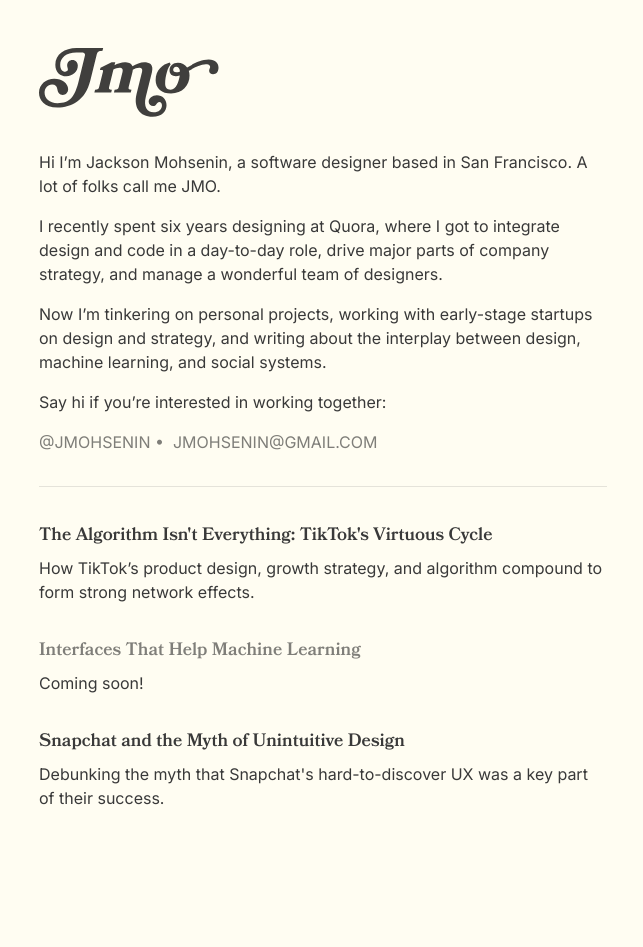
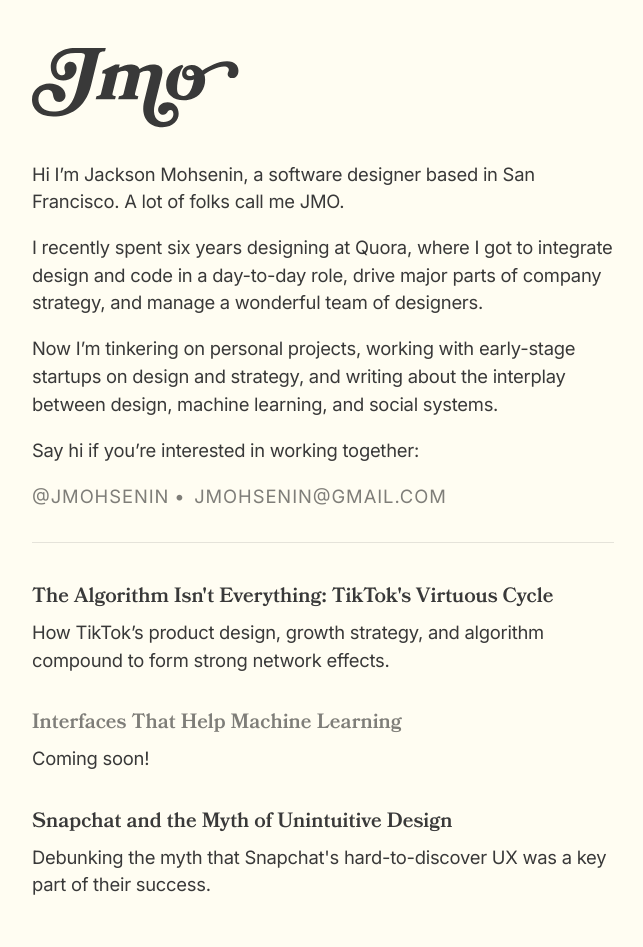
Before and after one commit to jmohsenin/jmohsenin.github.io, a Jekyll site: the page built from index.md, in a window 1280 px wide. Shown: the whole page, without its empty margins (317-960 px from the left). Built offline with Jekyll 4.4.1, drawn with Linux system fonts in a browser that asks for light colours; before the commit the page ends 900 px from its top, so only the background shows below that.

Commit message:
styling updates: dark mode, larger type on larger screeens, refined tpye

```diff
--- a/assets/css/main.css
+++ b/assets/css/main.css
@@ -23,6 +23,15 @@
     --spacing-xl: 64px;
 }
 
+@media (prefers-color-scheme: dark) {
+    :root {
+        --color-bg: #27261F;
+        --color-text-primary: #FFFDF2;
+        --color-text-secondary: #939188;
+        --color-border: #5D5C54;
+    }
+}
+
 /* Base Styles */
 /* ----------------------------------------------------- */
 
@@ -30,8 +39,18 @@ body {
     background: var(--color-bg);
     font-family: var(--font-sans);
     line-height: 1.5;
+    letter-spacing: -0.011em;
+    font-feature-settings: 'kern' 1, 'liga' 1, 'calt' 1;
     -webkit-font-smoothing: antialiased;
     color: var(--color-text-primary);
+    box-sizing: border-box;
+}
+
+@media only screen and (min-width: 630px) {
+    body {
+        font-size: 1.15em;
+        letter-spacing: -0.014em;
+    }
 }
 
 a {
@@ -52,6 +71,7 @@ img {
 
 h1, h2, h3 {
     font-family: var(--font-serif);
+    letter-spacing: 0em;
 }
 
 /* Nasty little hack to get type looking a little better on mobile Safari */
@@ -62,17 +82,18 @@ h1, h2, h3 {
 }
 
 h1 {
-    font-size: 2rem;
-    margin: var(--spacing-xl) 0 var(--spacing-m);
+    font-size: 2em;
+    margin: var(--spacing-l) 0 var(--spacing-m);
+    line-height: 1.3;
 }
 
 h2 {
-    font-size: 1.5rem;
+    font-size: 1.5em;
     margin: var(--spacing-l) 0 0;
 }
 
 h3 {
-    font-size: 1.125rem;
+    font-size: 1.125em;
     margin-bottom: var(--spacing-s);
 }
 
@@ -92,6 +113,7 @@ h3 {
 
 .text-transform--uppercase {
     text-transform: uppercase;
+    letter-spacing: 0.05em;
 }
 
 .display-inline--block {
@@ -108,12 +130,12 @@ h3 {
 .container {
     margin: 0 auto;
     box-sizing: border-box;
-    padding: var(--spacing-m);
+    padding: var(--spacing-m) calc(var(--spacing-m) + var(--spacing-s));
 }
 
-@media only screen and (min-width: 600px) {
+@media only screen and (min-width: 630px) {
     .container {
-        width: 600px;
+        width: 630px;
     }
 }
 
@@ -129,9 +151,9 @@ h3 {
 
 .logo {
     display: block;
-    width: 82px;
-    height: 32px;
-    fill: rgba(0,0,0,0.75);
+    width: 5.125em; /* 82px */
+    height: 2em; /* 32px */
+    fill: var(--color-text-primary);
 }
 
 .logo-linked:hover {
@@ -139,8 +161,8 @@ h3 {
 }
 
 .logo-home {
-    width: 180px;
-    height: 70px;
+    width: 11.25em; /* 180px */
+    height: 4.375em; /* 70px */
 }
 
 .post-list {
```
